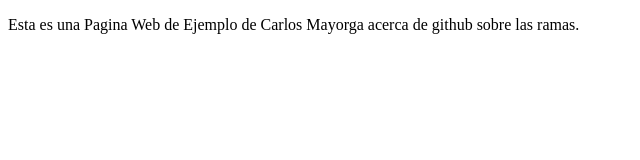
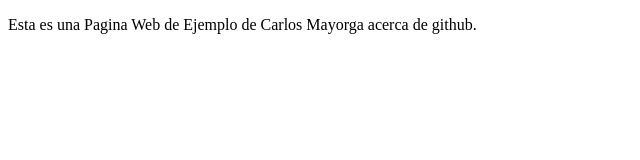
Before and after one commit to CarlosMMMM/repositorioEjemploPaginaWeb, a plain HTML site: page index.html in a window 1280 px wide. Shown: the whole page, without its empty margins (0-640 px from the left). Drawn offline with Linux system fonts and the light colour scheme.

Commit message:
first commit

```diff
--- a/index.html
+++ b/index.html
@@ -7,6 +7,6 @@
 </head>
 
 <body>
-  <p>Esta es una Pagina Web de Ejemplo de Carlos Mayorga acerca de github sobre las ramas.</p>
+  <p>Esta es una Pagina Web de Ejemplo de Carlos Mayorga acerca de github.</p>
 </body>
 </html>
```
